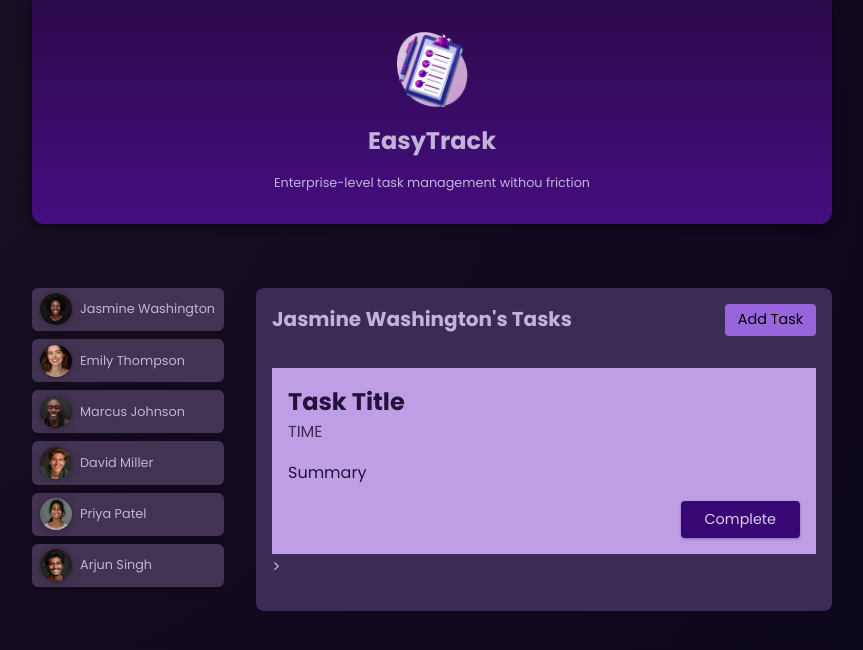
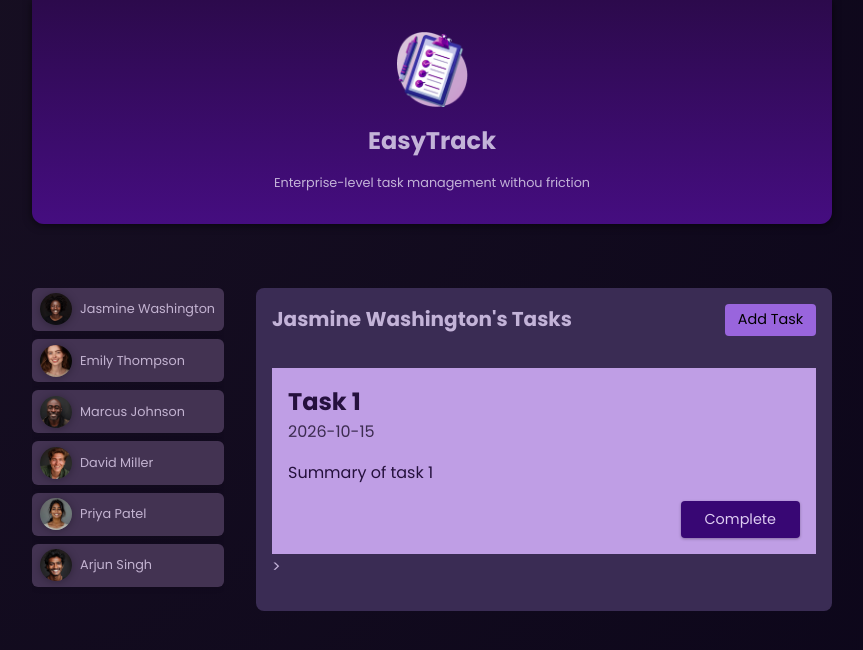
Before and after one commit to vojtechBobcik/Task_tracker_Bobcik, an Angular app: page / in a window 1280 px wide. Both pictures are taken after a click on the button "Jasmine Washington". Shown: the top 650 px of the page, without its empty margins (208-1071 px from the left). Built offline with nearby package versions, Linux system fonts and the light colour scheme.

Commit message:
47 Bind task data to task component for dynamic rendering; update task list in tasks component

```diff
--- a/src/app/tasks/task/task.component.html
+++ b/src/app/tasks/task/task.component.html
@@ -1,7 +1,7 @@
 <article>
-  <h2>Task Title</h2>
-  <time> TIME </time>
-  <p>Summary</p>
+  <h2>{{ task.title }}</h2>
+  <time> {{ task.dueDate }} </time>
+  <p>{{ task.summary }}</p>
   <p class="actions">
     <button>Complete</button>
   </p>
--- a/src/app/tasks/tasks.component.html
+++ b/src/app/tasks/tasks.component.html
@@ -8,7 +8,7 @@
 
   <ul>
     @for (task of selectedUserTasks; track task.id) {
-      <li><app-task /></li>
+      <li><app-task [task]="task" /></li>
     }
   </ul>
 </section>
```
Also changed, not shown: src/app/tasks/task/task.component.ts (+11 -3 lines).
